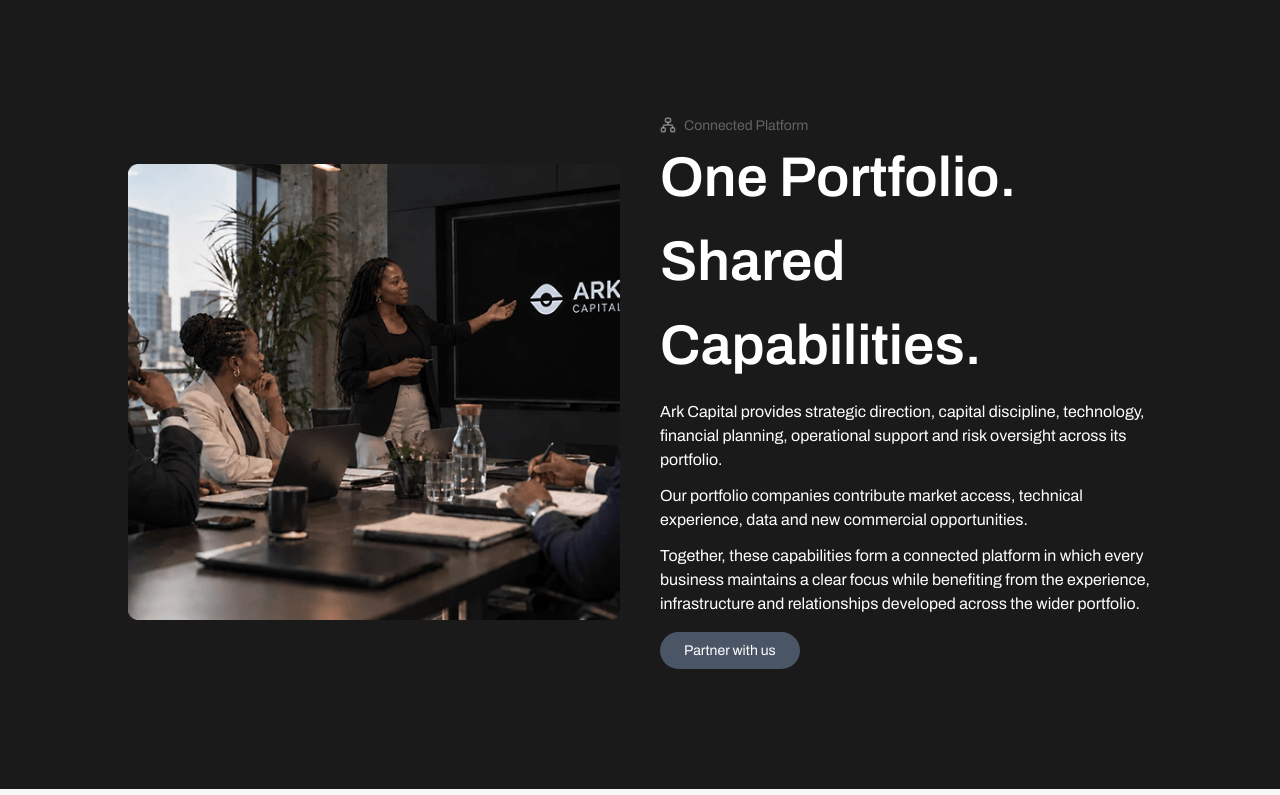
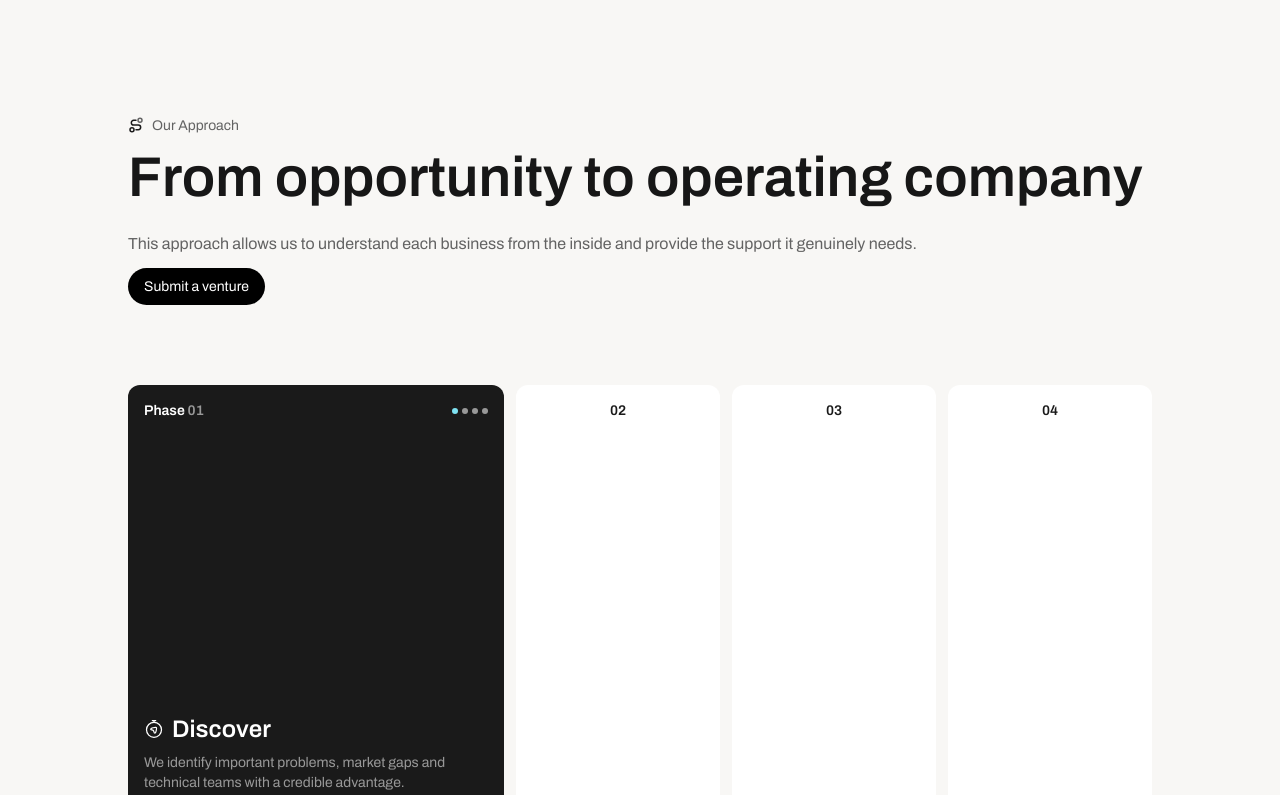
Before and after one commit to Frokesy/rando, a Next.js app: page / in a window 1280 px wide. Shown: the part 4120-4915 px from the top of the page. Built offline with nearby package versions, Linux system fonts and the light colour scheme.

Commit message:
designed OurApproach component

```diff
--- a/src/app/page.tsx
+++ b/src/app/page.tsx
@@ -4,6 +4,7 @@ import AreasOfFocus from "@/components/home/AreasOfFocus";
 import Belief from "@/components/home/Belief";
 import Hero from "@/components/home/Hero";
 import Mission from "@/components/home/Mission";
+import OurApproach from "@/components/home/OurApproach";
 import Partner from "@/components/home/Partner";
 import WhatWeDo from "@/components/home/WhatWeDo";
 import React from "react";
@@ -15,6 +16,7 @@ const Home = () => {
       <Mission />
       <AreasOfFocus />
       <WhatWeDo />
+      <OurApproach />
       <Partner />
       <Belief />
       <PreFooter />
--- /dev/null
+++ b/src/components/home/ApproachPanel.tsx
@@ -0,0 +1,77 @@
+"use client";
+
+import { AnimatePresence, motion, useReducedMotion } from "framer-motion";
+import { DiscoverIcon } from "../icons";
+
+type ApproachPanelProps = {
+  index: number;
+  activeIndex: number;
+  onSelect: () => void;
+  contentId: string;
+};
+
+export default function ApproachPanel({ index, activeIndex, onSelect, contentId }: ApproachPanelProps) {
+  const active = index === activeIndex;
+  const reducedMotion = useReducedMotion();
+  const phase = String(index + 1).padStart(2, "0");
+
+  return (
+    <motion.button
+      type="button"
+      layout
+      aria-expanded={active}
+      aria-controls={contentId}
+      aria-label={`Phase ${phase}${index === 0 ? ": Discover" : ""}`}
+      onClick={onSelect}
+      onPointerEnter={(event) => {
+        if (event.pointerType === "mouse" && window.matchMedia("(min-width: 64rem) and (hover: hover)").matches) {
+          onSelect();
+        }
+      }}
+      transition={{ layout: { duration: reducedMotion ? 0 : 0.4, ease: "easeInOut" } }}
+      className={`relative flex w-full min-w-0 flex-col justify-between overflow-hidden rounded-xl p-4 text-left transition-[height,background-color,color,flex-grow] duration-400 ease-in-out motion-reduce:transition-none lg:h-106 lg:basis-0 focus-visible:outline-2 focus-visible:outline-offset-4 focus-visible:outline-cyan-600 ${active ? "h-80 bg-[#1A1A1A] text-white lg:grow-2" : "h-20 bg-white text-[#1A1A1A] lg:grow hover:bg-neutral-100"}`}
+    >
+      <span className={`flex w-full items-center ${active ? "justify-between" : "justify-center"}`}>
+        <span className="text-sm font-semibold">
+          {active && "Phase "}
+          <span className={active ? "text-white/55" : undefined}>{phase}</span>
+        </span>
+        {active && (
+          <span className="flex gap-1" aria-label={`Phase ${phase} of 4`}>
+            {[0, 1, 2, 3].map((dot) => (
+              <span key={dot} className={`h-1.5 w-1.5 rounded-full transition-colors duration-300 ${dot <= activeIndex ? "bg-[#7FE3F2]" : "bg-white/55"}`} />
+            ))}
+          </span>
+        )}
+      </span>
+      <span id={contentId} className="block w-full">
+        <AnimatePresence mode="wait">
+          {active && (
+            <motion.span
+              key={phase}
+              className="block"
+              initial={{ opacity: 0, y: reducedMotion ? 0 : 8 }}
+              animate={{ opacity: 1, y: 0 }}
+              exit={{ opacity: 0 }}
+              transition={{ duration: reducedMotion ? 0 : 0.2, delay: reducedMotion ? 0 : 0.1 }}
+            >
+              {index === 0 ? (
+                <>
+                  <span className="flex items-center gap-2">
+                    <DiscoverIcon />
+                    <span className="text-xl font-semibold lg:text-2xl">Discover</span>
+                  </span>
+                  <span className="mt-2 block text-sm text-white/55">
+                    We identify important problems, market gaps and technical teams with a credible advantage.
+                  </span>
+                </>
+              ) : (
+                <span className="text-xl font-semibold lg:text-2xl">Phase {phase}</span>
+              )}
+            </motion.span>
+          )}
+        </AnimatePresence>
+      </span>
+    </motion.button>
+  );
+}
--- /dev/null
+++ b/src/components/home/ApproachPanels.tsx
@@ -0,0 +1,54 @@
+"use client";
+
+import { useId, useRef, useState } from "react";
+import ApproachPanel from "./ApproachPanel";
+
+export default function ApproachPanels() {
+  const [activeIndex, setActiveIndex] = useState(0);
+  const id = useId();
+  const touchStart = useRef<{ x: number; y: number } | null>(null);
+  const suppressClick = useRef(false);
+
+  return (
+    <div
+      className="mt-10 flex flex-col gap-3 lg:mt-20 lg:flex-row"
+      onTouchStart={(event) => {
+        suppressClick.current = false;
+        if (event.touches.length !== 1 || window.matchMedia("(min-width: 64rem)").matches) {
+          touchStart.current = null;
+          return;
+        }
+        const touch = event.touches[0];
+        touchStart.current = { x: touch.clientX, y: touch.clientY };
+      }}
+      onTouchEnd={(event) => {
+        const start = touchStart.current;
+        touchStart.current = null;
+        if (!start) return;
+        const touch = event.changedTouches[0];
+        const dx = touch.clientX - start.x;
+        const dy = touch.clientY - start.y;
+        if (Math.abs(dx) < 40 || Math.abs(dx) <= Math.abs(dy)) return;
+        suppressClick.current = true;
+        setActiveIndex((current) => Math.max(0, Math.min(3, current + (dx < 0 ? 1 : -1))));
+      }}
+      onTouchCancel={() => { touchStart.current = null; }}
+      onClickCapture={(event) => {
+        if (!suppressClick.current) return;
+        suppressClick.current = false;
+        event.preventDefault();
+        event.stopPropagation();
+      }}
+    >
+      {[0, 1, 2, 3].map((index) => (
+        <ApproachPanel
+          key={index}
+          index={index}
+          activeIndex={activeIndex}
+          onSelect={() => setActiveIndex(index)}
+          contentId={`${id}-phase-${index}`}
+        />
+      ))}
+    </div>
+  );
+}
--- /dev/null
+++ b/src/components/home/OurApproach.tsx
@@ -0,0 +1,32 @@
+import StaggerReveal from "../StaggerReveal";
+import RevealItem from "../RevealItem";
+import { ApproachIcon } from "../icons";
+import ApproachPanels from "./ApproachPanels";
+
+const OurApproach = () => {
+  return (
+    <div className="bg-[#F8F7F5]">
+      <StaggerReveal className="lg:w-[80%] w-[90%] mx-auto lg:py-30 py-20">
+        <RevealItem className="">
+          <div className="flex items-center space-x-2">
+            <ApproachIcon />
+            <p className="text-[14px] text-[#636363]">Our Approach</p>
+          </div>
+          <h2 className="font-semibold lg:text-[56px] text-[34px] lg:mt-0 mt-3">
+            From opportunity to operating company
+          </h2>
+          <p className="text-[#636363] my-3">
+            This approach allows us to understand each business from the inside
+            and provide the support it genuinely needs.
+          </p>
+          <button className="bg-black text-white text-[14px] py-2 px-4 rounded-full hover:bg-[#333]">
+            Submit a venture
+          </button>
+        </RevealItem>
+        <ApproachPanels />
+      </StaggerReveal>
+    </div>
+  );
+};
+
+export default OurApproach;
--- a/src/components/icons.tsx
+++ b/src/components/icons.tsx
@@ -550,3 +550,71 @@ export const FooterLogoMobile = () => (
     </defs>
   </svg>
 );
+
+export const ApproachIcon = () => (
+  <svg
+    width="16"
+    height="16"
+    viewBox="0 0 16 16"
+    fill="none"
+    xmlns="http://www.w3.org/2000/svg"
+  >
+    <path
+      d="M12 5.3335C13.1046 5.3335 14 4.43807 14 3.3335C14 2.22893 13.1046 1.3335 12 1.3335C10.8954 1.3335 10 2.22893 10 3.3335C10 4.43807 10.8954 5.3335 12 5.3335Z"
+      stroke="#636363"
+      strokeWidth="1.5"
+      strokeLinecap="round"
+      strokeLinejoin="round"
+    />
+    <path
+      d="M4 14.6665C5.10457 14.6665 6 13.7711 6 12.6665C6 11.5619 5.10457 10.6665 4 10.6665C2.89543 10.6665 2 11.5619 2 12.6665C2 13.7711 2.89543 14.6665 4 14.6665Z"
+      stroke="#1A1A1A"
+      strokeWidth="1.5"
+      strokeLinecap="round"
+      strokeLinejoin="round"
+    />
+    <path
+      d="M7.99999 3.3335H5.66666C4.37799 3.3335 3.33333 4.37816 3.33333 5.66683C3.33333 6.9555 4.37799 8.00016 5.66666 8.00016H10.3333C11.622 8.00016 12.6667 9.04483 12.6667 10.3335C12.6667 11.6222 11.622 12.6668 10.3333 12.6668H7.99999"
+      stroke="#1A1A1A"
+      strokeWidth="1.5"
+      strokeLinecap="round"
+      strokeLinejoin="round"
+    />
+  </svg>
+);
+
+export const DiscoverIcon = () => (
+  <svg
+    width="20"
+    height="20"
+    viewBox="0 0 20 20"
+    fill="none"
+    xmlns="http://www.w3.org/2000/svg"
+  >
+    <path
+      d="M10 18.3335C14.1421 18.3335 17.5 14.9756 17.5 10.8335C17.5 6.69136 14.1421 3.3335 10 3.3335C5.85786 3.3335 2.5 6.69136 2.5 10.8335C2.5 14.9756 5.85786 18.3335 10 18.3335Z"
+      stroke="white"
+      strokeWidth="1.25"
+      strokeLinecap="round"
+    />
+    <path
+      d="M10 2.9165V1.6665"
+      stroke="white"
+      strokeWidth="1.25"
+      strokeLinecap="round"
+      strokeLinejoin="round"
+    />
+    <path
+      d="M8.33333 1.6665H11.6667"
+      stroke="white"
+      strokeWidth="1.25"
+      strokeLinecap="round"
+      strokeLinejoin="round"
+    />
+    <path
+      d="M12.3107 8.54774C12.9218 9.15324 11.944 14.0779 10.9408 14.1647C10.0991 14.2375 9.83676 12.5775 9.65951 12.0513C9.48459 11.5321 9.28984 11.3451 8.77484 11.1747C7.46658 10.7419 6.81244 10.5255 6.68292 10.1828C6.33997 9.27549 11.5302 7.77434 12.3107 8.54774Z"
+      stroke="white"
+      strokeWidth="1.25"
+    />
+  </svg>
+);
```
